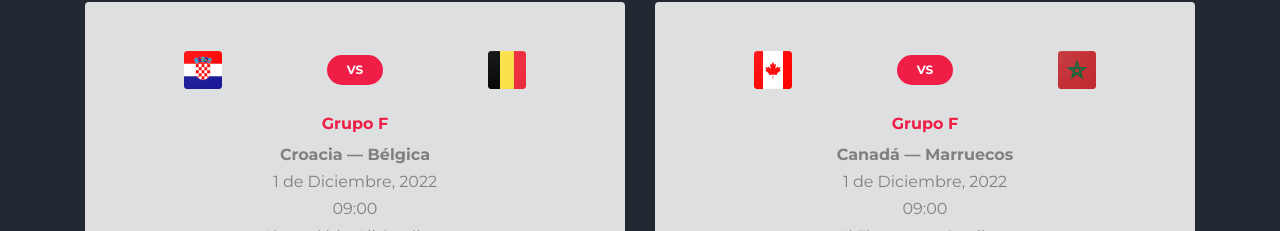
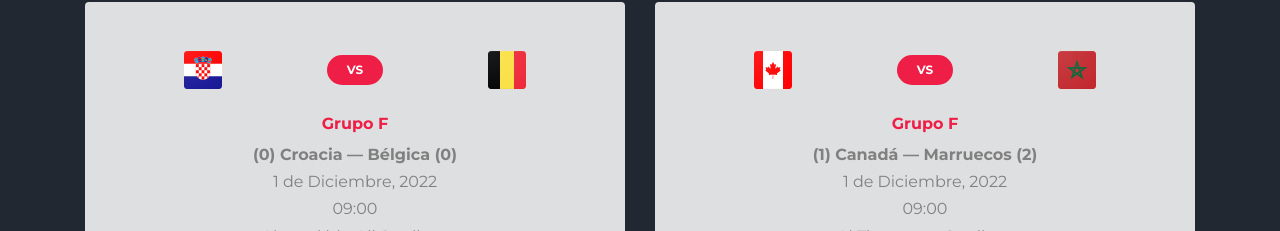
Before and after one commit to bitexogh/amech, a plain HTML site: page matches.html in a window 1280 px wide. Shown: the part 7319-7550 px from the top of the page. Drawn offline with Linux system fonts and the light colour scheme; files whose address does not match are found by name.

Commit message:
Update matches.html

```diff
--- a/matches.html
+++ b/matches.html
@@ -1343,7 +1343,7 @@
                             <div class="text-center widget-vs-contents mb-4">
                                 <h4>Grupo F</h4>
                                 <p class="mb-5">
-                                    <span class="d-block" style="font-weight: 600">Croacia — Bélgica</span>
+                                    <span class="d-block" style="font-weight: 600">(0) Croacia — Bélgica (0)</span>
                                     <span class="d-block">1 de Diciembre, 2022</span>
                                     <span class="d-block">09:00</span>
                                     <span class="d-block">Ahmed bin Ali Stadium</span>
@@ -1374,7 +1374,7 @@
                             <div class="text-center widget-vs-contents mb-4">
                                 <h4>Grupo F</h4>
                                 <p class="mb-5">
-                                    <span class="d-block" style="font-weight: 600">Canadá — Marruecos</span>
+                                    <span class="d-block" style="font-weight: 600">(1) Canadá — Marruecos (2)</span>
                                     <span class="d-block">1 de Diciembre, 2022</span>
                                     <span class="d-block">09:00</span>
                                     <span class="d-block">Al Thumama Stadium</span>
```
